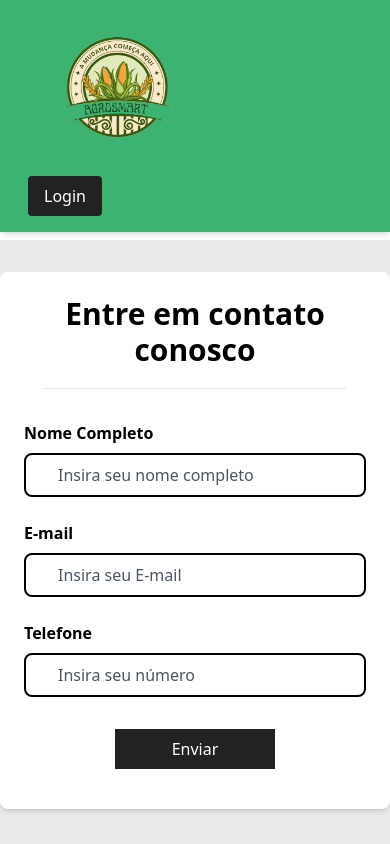
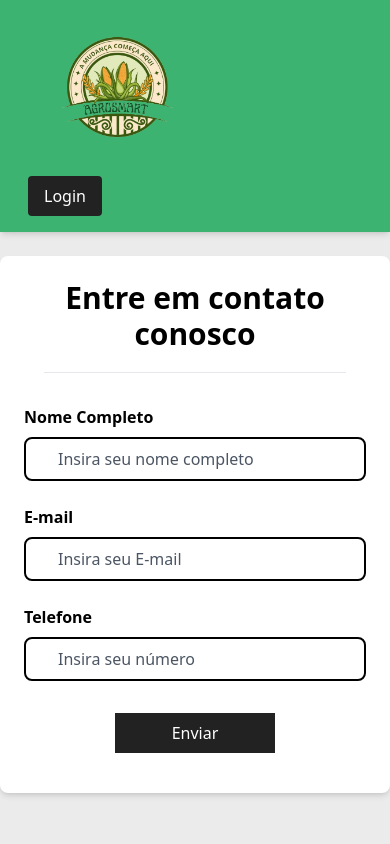
Before and after one commit to wkauan/AgroSmart, a React (Vite) app in the folder frontend/: page /contato in a window 390 px wide. Shown: the top 844 px of the page. Built offline with nearby package versions, Linux system fonts and the light colour scheme; no server answers.

Commit message:
Fix: Corrigindo mobile view

```diff
--- a/frontend/src/pages/cadastro/Cadastro.jsx
+++ b/frontend/src/pages/cadastro/Cadastro.jsx
@@ -75,7 +75,7 @@ const Cadastro = () => {
     }, [user, Navigate]);
 
     return (
-        <header className="mt-60 md:mt-44 w-full py-8 h-screen">
+        <header className="mt-56 md:mt-44 w-full py-8 h-screen md:mb-40">
             <section className="max-w-md mx-auto">
                 <form id="formsCadastro" className="bg-white p-6 rounded-lg shadow-md" onSubmit={fetchCadastro}>
                     <h2 className="text-3xl font-bold mb-4 text-center">Faça o seu cadastro</h2>
--- a/frontend/src/pages/contact/Contact.jsx
+++ b/frontend/src/pages/contact/Contact.jsx
@@ -45,7 +45,7 @@ const Contact = () => {
     };
 
     return (
-        <header className="mt-60 md:mt-44 w-full py-8 h-screen">
+        <header className="mt-56 md:mt-44 w-full py-8 h-screen">
             <section className="max-w-md mx-auto">
                 <form id="formsContact" className="bg-white p-6 rounded-lg shadow-md" onSubmit={fetchContact}>
                     <h2 className="text-3xl font-bold mb-4 text-center">Entre em contato conosco</h2>
--- a/frontend/src/pages/login/Login.jsx
+++ b/frontend/src/pages/login/Login.jsx
@@ -64,7 +64,7 @@ const Login = () => {
     }, [user, navigate]);
 
     return (
-        <header className="mt-60 md:mt-44 w-full py-8 h-screen">
+        <header className="mt-56 md:mt-44 w-full py-8 h-screen">
             <section className="max-w-md mx-auto">
                 <form id="formsLogin" className="bg-white p-6 rounded-lg shadow-md" onSubmit={fetchLogin}>
                     <h2 className="text-3xl font-bold mb-4 text-center">Faça login</h2>
```
